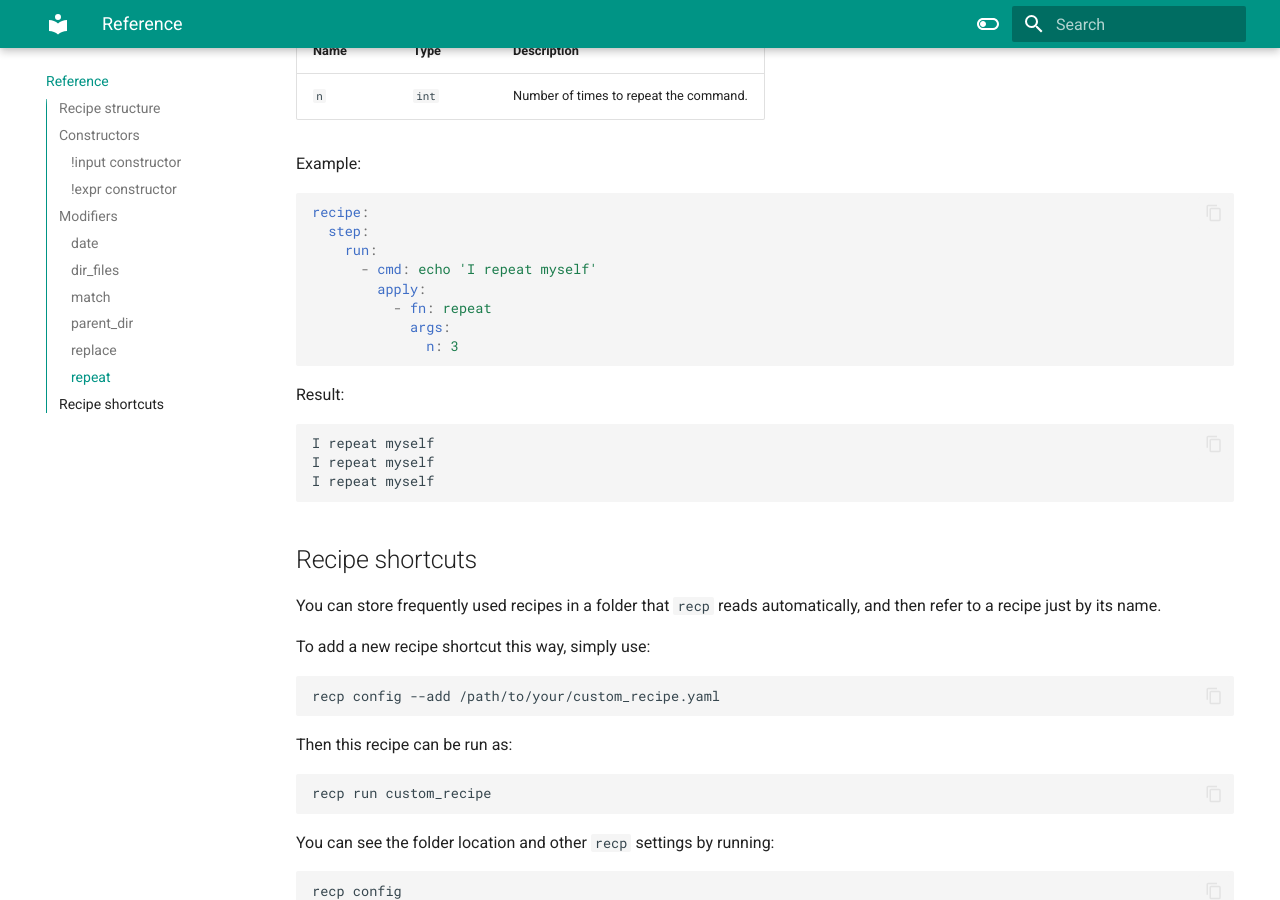
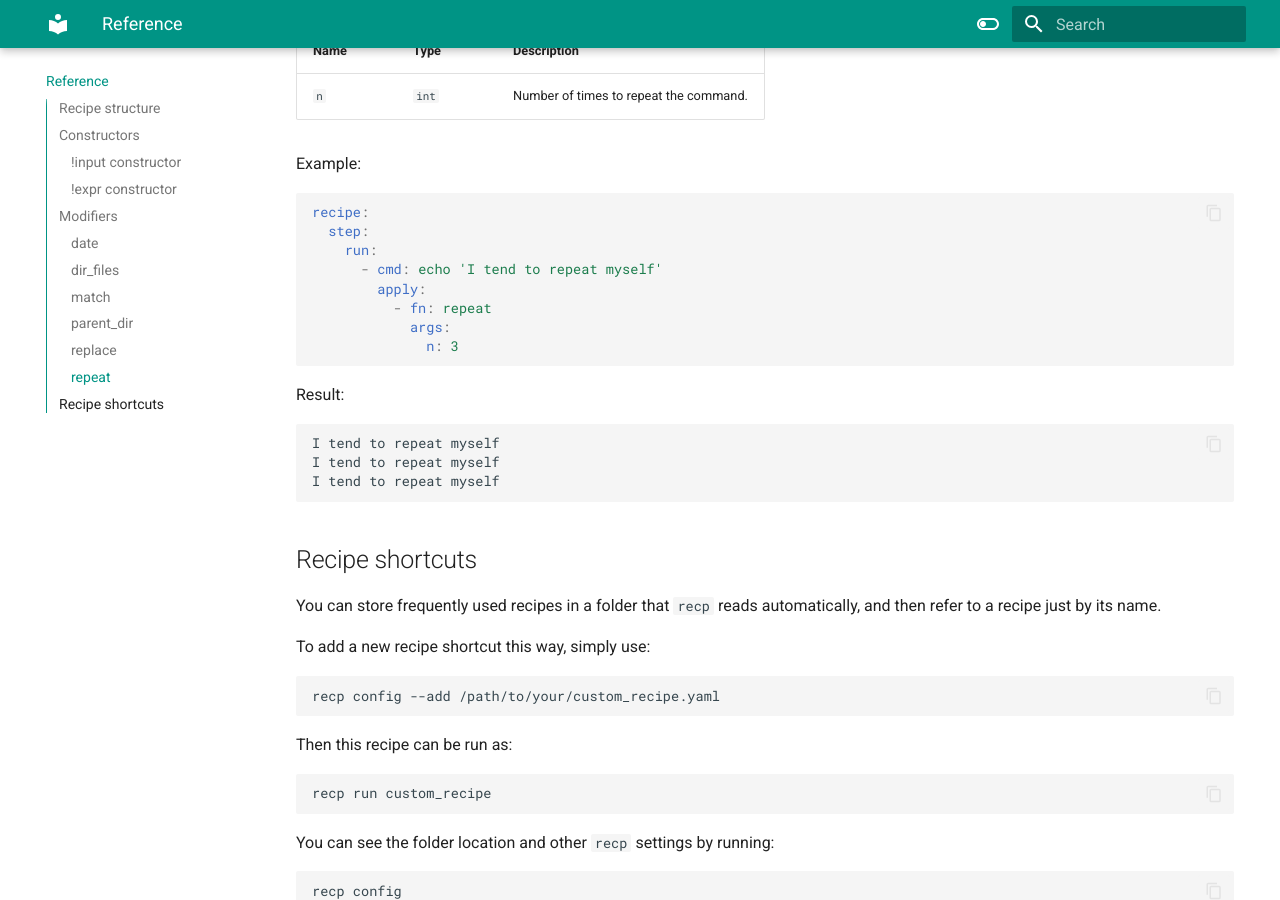
Before and after one commit to eagomez2/recp, an MkDocs documentation site: the page built from docs/reference.md, in a window 1280 px wide and 900 px high, scrolled down 8651 px. Built offline with MkDocs 1.6.1 and Material for MkDocs 9.7.7, drawn with Linux system fonts in a browser that asks for light colours; comment, search, counter and statistics services are not loaded.

Commit message:
Update docs

````diff
--- a/docs/reference.md
+++ b/docs/reference.md
@@ -359,7 +359,7 @@ Example:
 recipe:
   step:
     run:
-      - cmd: echo 'I repeat myself'
+      - cmd: echo 'I tend to repeat myself'
         apply:
           - fn: repeat
             args:
@@ -368,9 +368,9 @@ recipe:
 
 Result:
 ```bash
-I repeat myself
-I repeat myself
-I repeat myself
+I tend to repeat myself
+I tend to repeat myself
+I tend to repeat myself
 ```
 
 ## Recipe shortcuts
````
